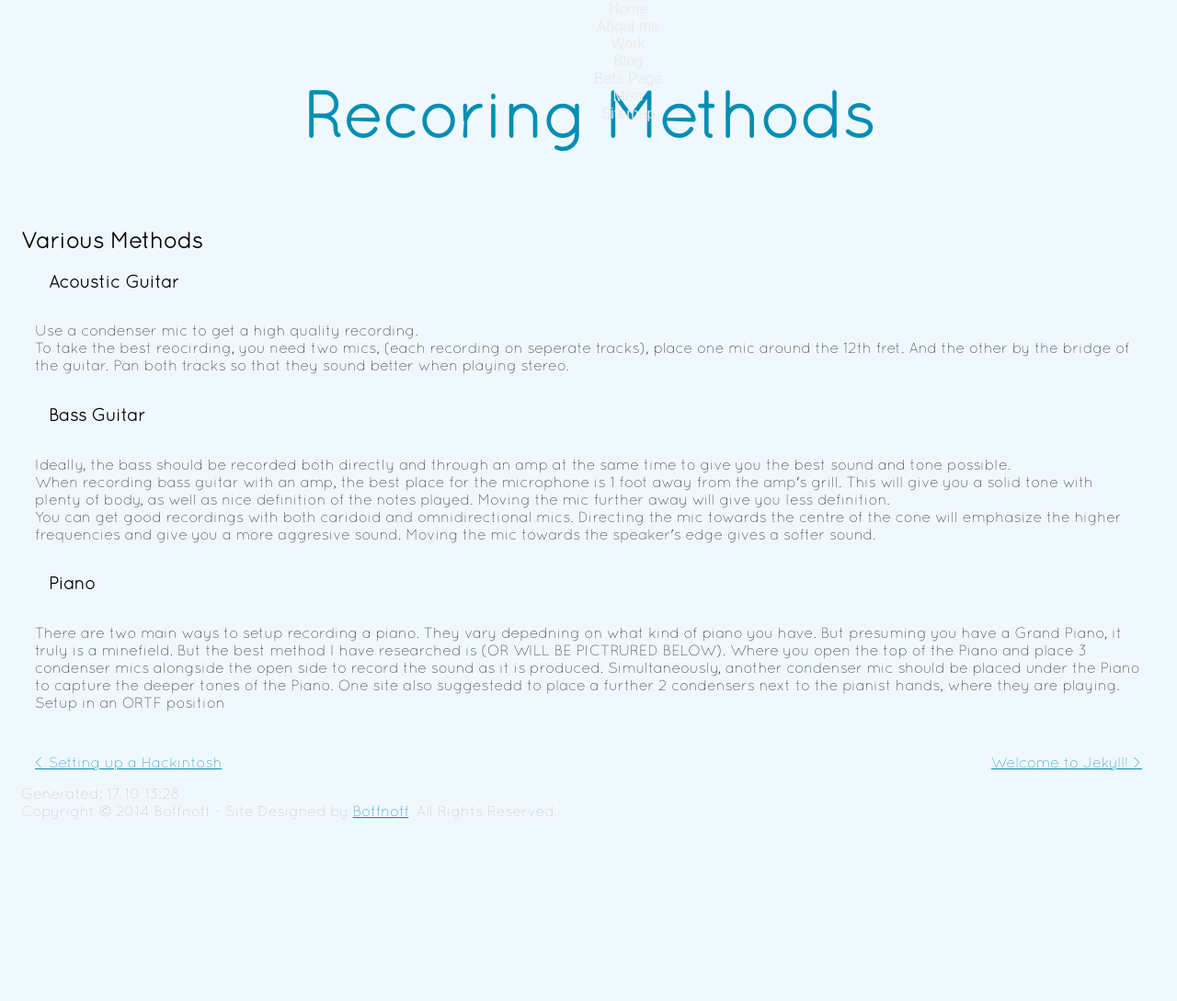
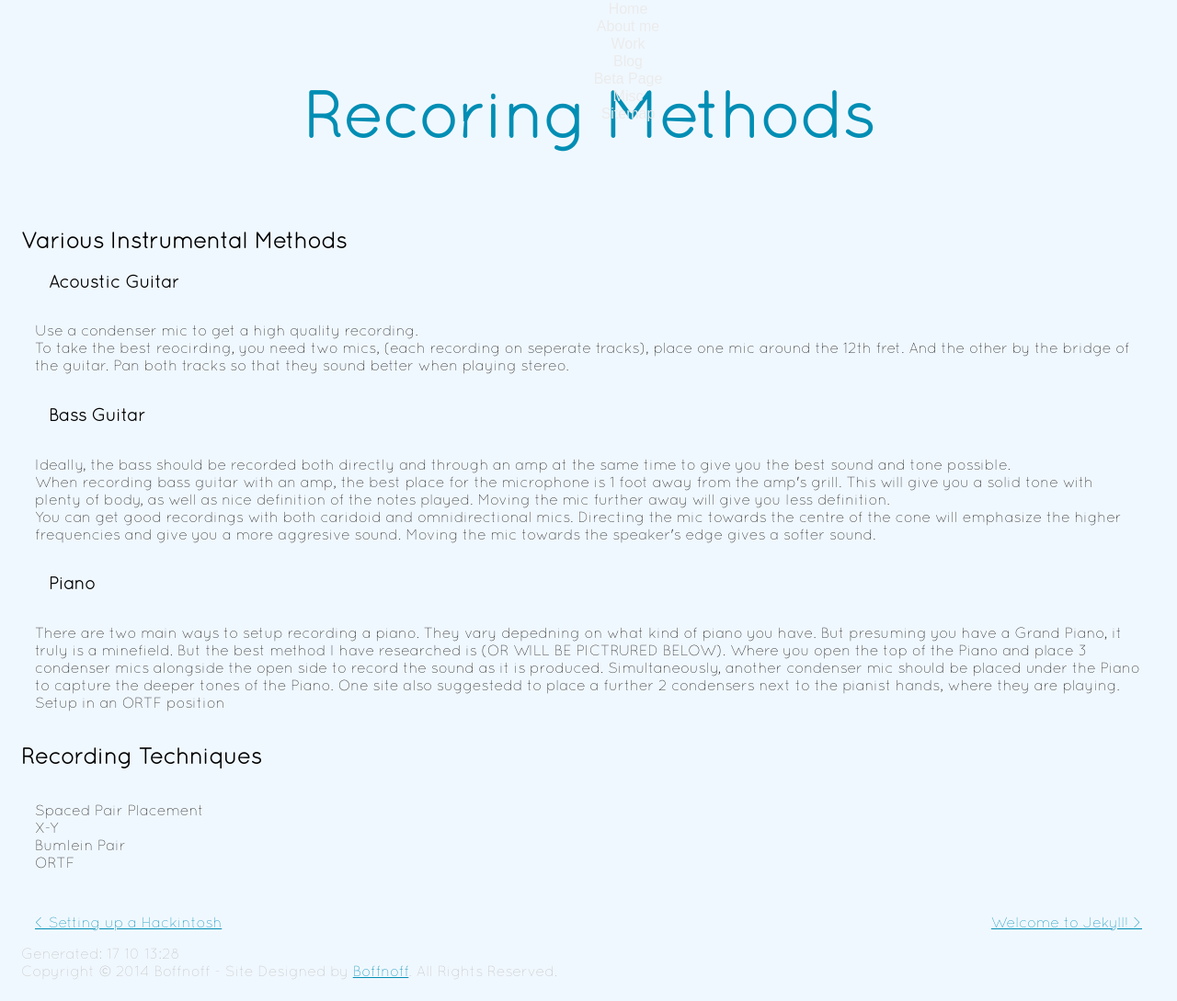
Before and after one commit to boffnoff/boffnoff.github.com, a Jekyll site: the page built from _posts/2014-10-15-recording-methods.html, in a window 1280 px wide and 1089 px high. Shown: the whole window at 92% size. Built offline with Jekyll 4.4.1, drawn with Linux system fonts in a browser that asks for light colours; comment, search, counter and statistics services are not loaded.

Commit message:
finished off info from 'Music Tech Recording Methods'

```diff
--- a/_posts/2014-10-15-recording-methods.html
+++ b/_posts/2014-10-15-recording-methods.html
@@ -8,7 +8,7 @@ layout: post
 
 
 
-<h2>Various Methods</h2>
+<h2>Various Instrumental Methods</h2>
 
 <h3>Acoustic Guitar</h3>
 
@@ -44,3 +44,15 @@ layout: post
     Simultaneously, another condenser mic should be placed under the Piano to capture the deeper tones of the Piano. One site
     also suggestedd to place a further 2 condensers next to the pianist hands, where they are playing. Setup in an ORTF position
     </p>
+
+<h2>Recording Techniques</h2>
+
+<p>
+   Spaced Pair Placement
+    <br>
+    X-Y
+    <br>
+    Bumlein Pair
+    <br>
+    ORTF
+</p>
```
